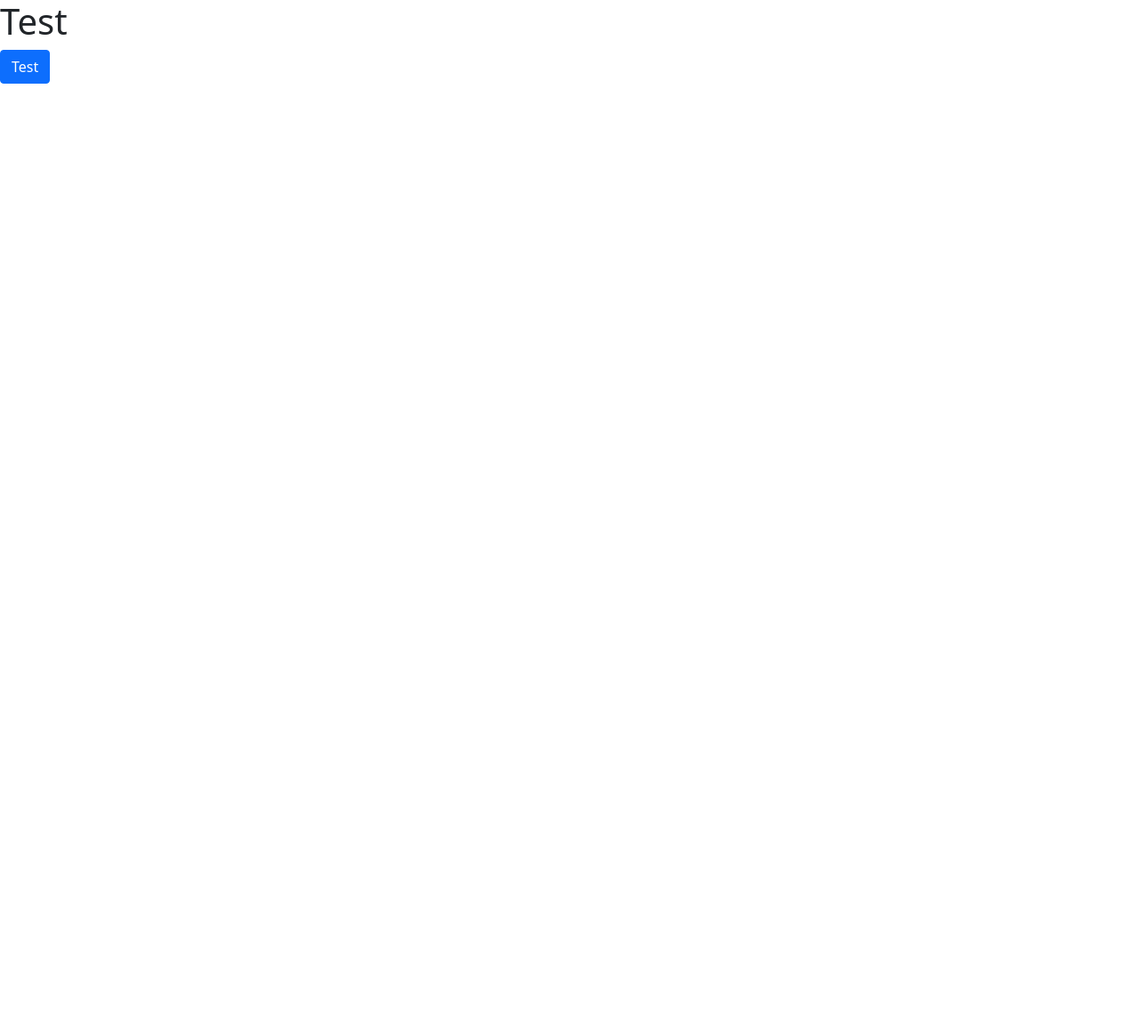
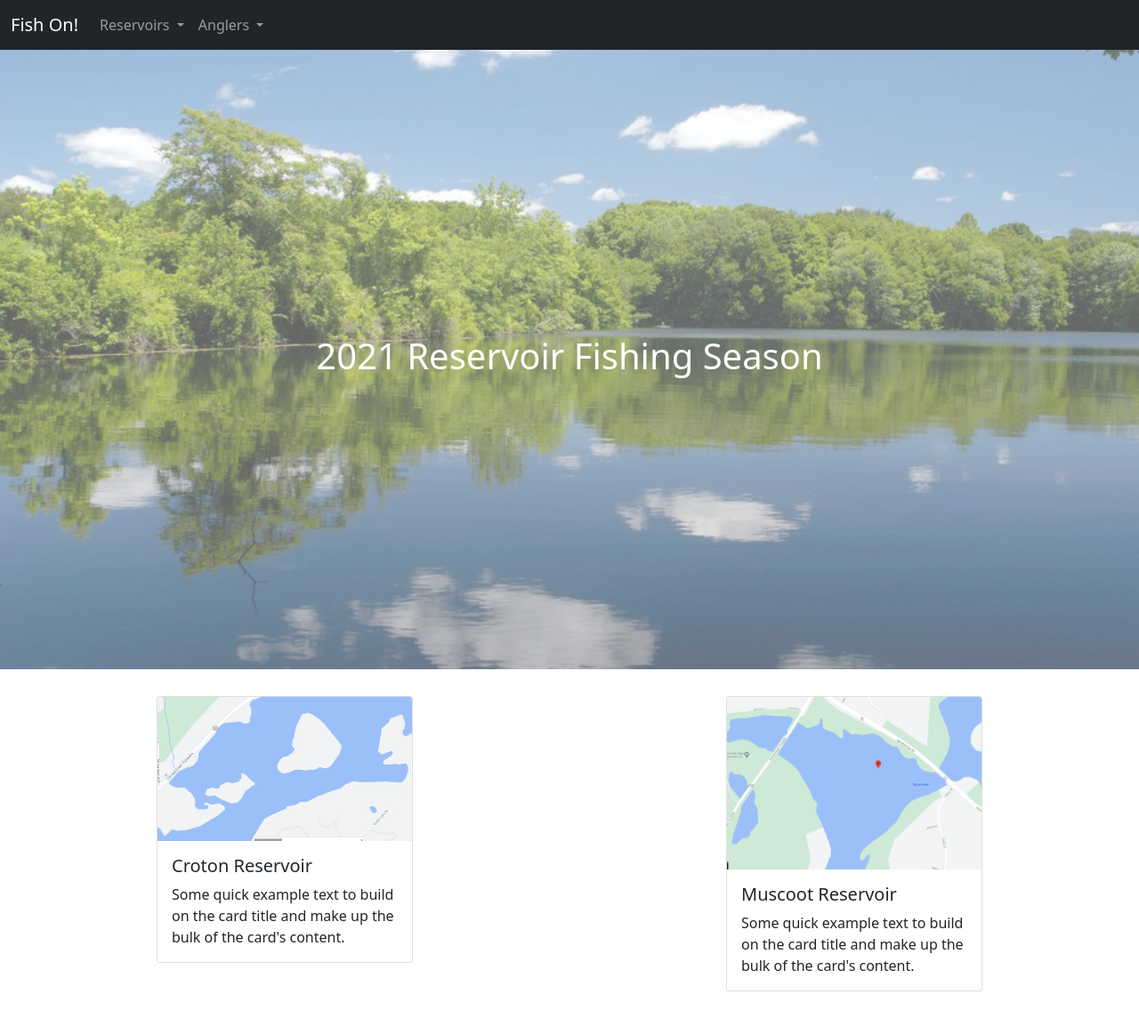
Before and after one commit to Kevinschoen05/FIshing-Map, a website: page index.html in a window 1280 px wide. Shown: the whole page at 89% size. Before the commit the page ends 800 px from the top, so only its background shows below. Drawn offline with nearby package versions, Linux system fonts and the light colour scheme.

Commit message:
Landing Page Layout

```diff
--- a/css/styles.css
+++ b/css/styles.css
@@ -0,0 +1,33 @@
+h1 {
+    text-align: center;
+
+}
+
+.page-header-ui {
+    position: relative;
+    padding-top: 20rem;
+    padding-bottom: 20rem;
+    opacity: .60;
+}
+.overlay {
+    position: relative;
+}
+.bg-img-cover {
+    background-position: center;
+    background-repeat: no-repeat;
+    background-size: cover;
+}
+.page-header-ui-dark {
+    color: #fff;
+    background-color: #212832;
+}
+
+.card {
+    margin: 0 auto;
+    float: none;
+    margin-bottom: 10px;
+}
+
+.cards{
+    padding: 30px;
+}
--- a/index.html
+++ b/index.html
@@ -7,8 +7,63 @@
   <link href="https://cdn.jsdelivr.net/npm/bootstrap@5.0.1/dist/css/bootstrap.min.css" rel="stylesheet" integrity="sha384-+0n0xVW2eSR5OomGNYDnhzAbDsOXxcvSN1TPprVMTNDbiYZCxYbOOl7+AMvyTG2x" crossorigin="anonymous">
 </head>
 <body>
-    <h1>Test</h1>
-    <button class="btn btn-primary">Test </button>
+    <nav class="navbar navbar-expand-lg navbar-dark bg-dark">
+        <div class="container-fluid">
+          <a class="navbar-brand" href="#">Fish On!</a>
+          <button class="navbar-toggler" type="button" data-bs-toggle="collapse" data-bs-target="#navbarSupportedContent" aria-controls="navbarSupportedContent" aria-expanded="false" aria-label="Toggle navigation">
+            <span class="navbar-toggler-icon"></span>
+          </button>
+          <div class="collapse navbar-collapse" id="navbarSupportedContent">
+            <ul class="navbar-nav me-auto mb-2 mb-lg-0">
+              <li class="nav-item dropdown">
+                <a class="nav-link dropdown-toggle" href="#" id="navbarDropdown" role="button" data-bs-toggle="dropdown" aria-expanded="false">
+                  Reservoirs
+                </a>
+                <ul class="dropdown-menu dropdown-dark" aria-labelledby="navbarDropdown">
+                  <li><a class="dropdown-item" href="#">Muscoot</a></li>
+                  <li><a class="dropdown-item" href="#">Croton</a></li>
+                </ul>
+              </li>
+              <li class="nav-item dropdown">
+                <a class="nav-link dropdown-toggle" href="#" id="navbarDropdown" role="button" data-bs-toggle="dropdown" aria-expanded="false">
+                  Anglers
+                </a>
+                <ul class="dropdown-menu dropdown-dark" aria-labelledby="navbarDropdown">
+                  <li><a class="dropdown-item" href="#">Jim</a></li>
+                  <li><a class="dropdown-item" href="#">Greg</a></li>
+                  <li><a class="dropdown-item" href="#">Kevin</a></li>
+                </ul>
+              </li>
+            </ul>
+          </div>
+        </div>
+      </nav>
+    <header class="page-header-ui page-header-ui-dark bg-img-cover overlay" style="background-image: url('images/muscoot.jpeg')">
+        <h1>2021 Reservoir Fishing Season</h1>
+    </header>
+    <div class="container-fluid cards">
+        <div class="row">
+            <div class="col-sm-6">
+                <div class="card" style="width: 18rem;">
+                    <img src="images/crotonMap.png" class="card-img-top" alt="...">
+                    <div class="card-body">
+                        <h5 class="card-title">Croton Reservoir</h5>
+                      <p class="card-text">Some quick example text to build on the card title and make up the bulk of the card's content.</p>
+                    </div>
+                  </div>
+            </div>
+            <div class="col-sm-6">
+                <div class="card" style="width: 18rem;">
+                    <img src="images/muscootMap.png" class="card-img-top" alt="...">
+                    <div class="card-body">
+                        <h5 class="card-title">Muscoot Reservoir</h5>
+                      <p class="card-text">Some quick example text to build on the card title and make up the bulk of the card's content.</p>
+                    </div>
+                  </div>
+            </div>
+        </div>
+    </div>
+
 <script type="text/javascript"src="https://cdnjs.cloudflare.com/ajax/libs/mdb-ui-kit/3.6.0/mdb.min.js"></script>
 <script src="https://cdn.jsdelivr.net/npm/bootstrap@5.0.1/dist/js/bootstrap.bundle.min.js" integrity="sha384-gtEjrD/SeCtmISkJkNUaaKMoLD0//ElJ19smozuHV6z3Iehds+3Ulb9Bn9Plx0x4" crossorigin="anonymous"></script>
 <script src="main.js"></script>
--- a/main.js
+++ /dev/null
@@ -1 +0,0 @@
-alert("test")
```
Also changed, not shown: images/crotonMap.png (added), images/muscoot.jpeg (added), images/muscootMap.png (added).
